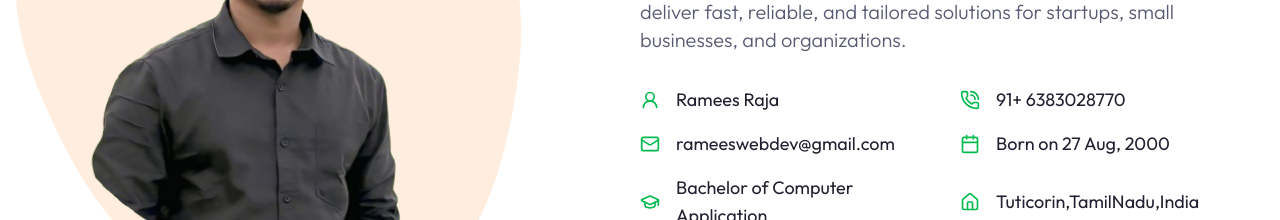
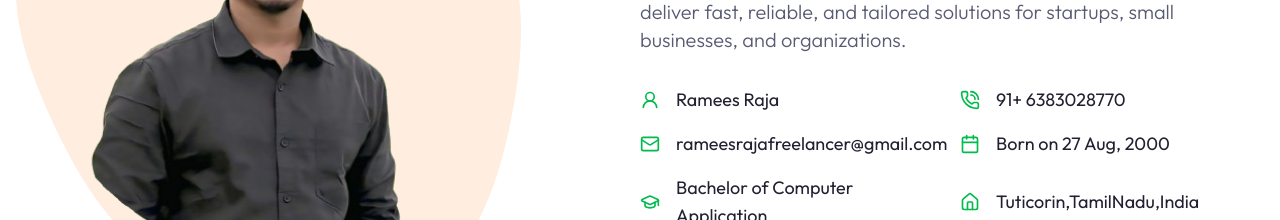
Before and after one commit to RameesRaja-M/Ramees-Raja, a Next.js app: page / in a window 1280 px wide. Shown: the part 1160-1380 px from the top of the page. Built offline with nearby package versions, Linux system fonts and the light colour scheme.

Commit message:
Update About.jsx

```diff
--- a/components/About.jsx
+++ b/components/About.jsx
@@ -18,7 +18,7 @@ const infoData = [
     },
     {
         icon: <MailIcon size={20} />,
-        text: 'rameeswebdev@gmail.com'
+        text: 'rameesrajafreelancer@gmail.com'
     },
     {
         icon: <Calendar size={20} />,
@@ -269,4 +269,5 @@ const About = () => {
     )
 }
 
+
 export default About
```
